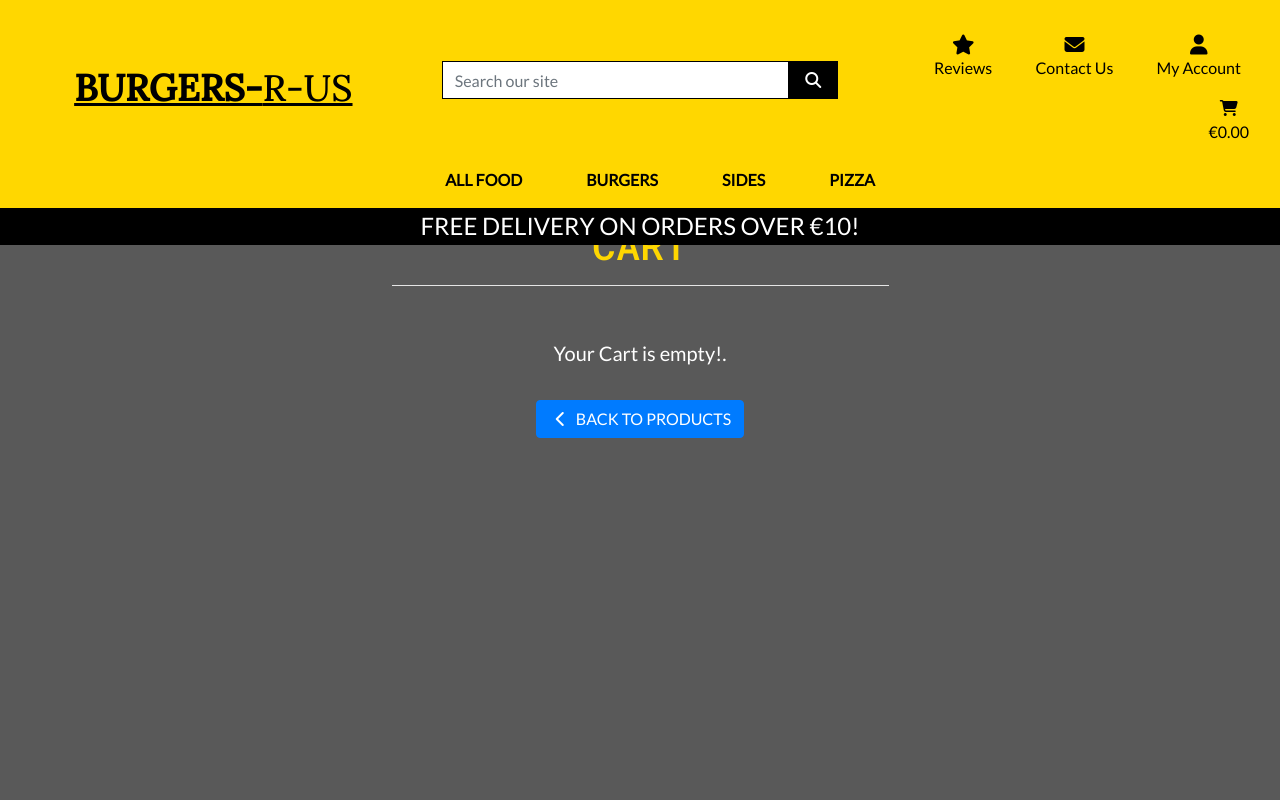
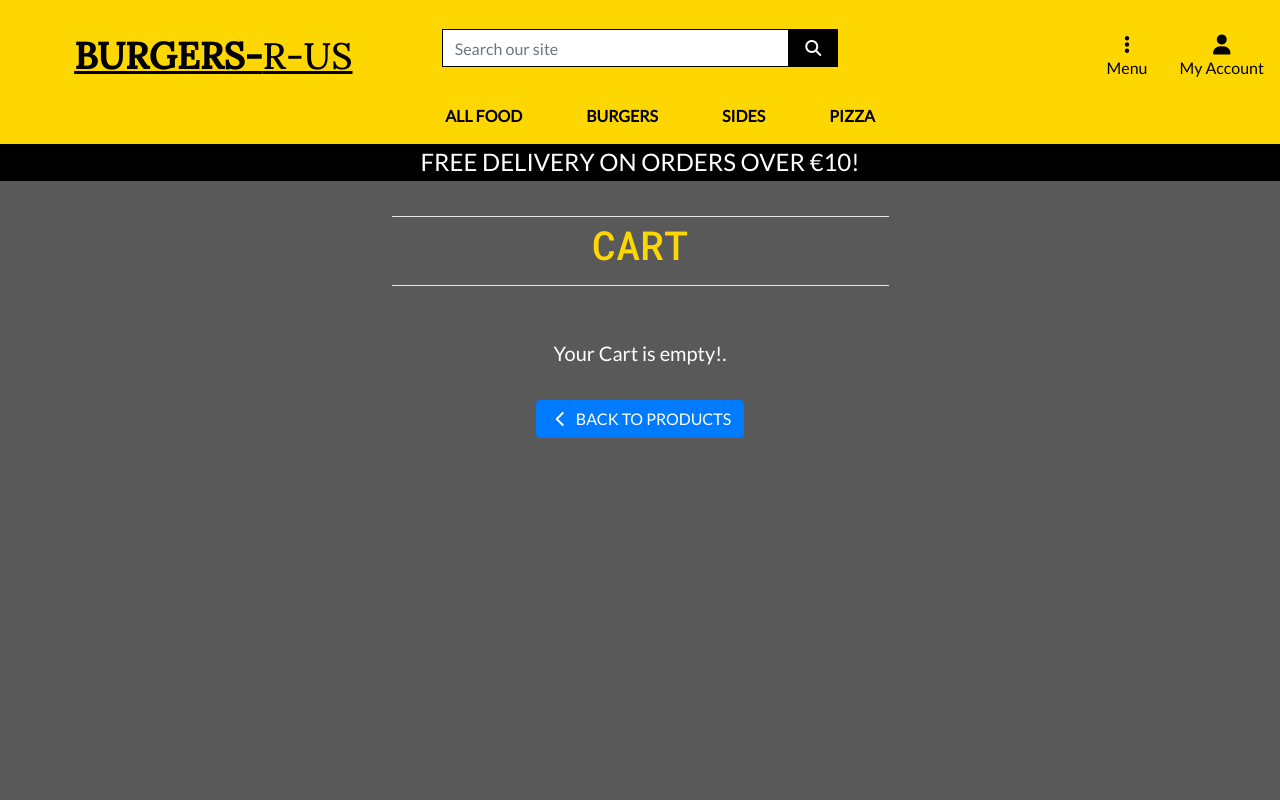
Before and after one commit to seanj06/Burgers-R-Us-P5, a Django app: page /cart/ in a window 1280 px wide. Run offline with Django 3.2, Linux system fonts and the light colour scheme; some libraries are stand-ins or nearby versions.

Commit message:
Change layout of navbar

```diff
--- a/static/css/base.css
+++ b/static/css/base.css
@@ -339,6 +339,10 @@ body {
         text-align: center;
     }
 
+    .dropdown {
+        display: none;
+    }
+
 
 }
 
--- a/templates/base.html
+++ b/templates/base.html
@@ -48,11 +48,13 @@
     <header class="container-fluid fixed-top header">
         <div id="topnav" class="row pt-lg-2 d-lg-flex">
             <div class="col-12 col-lg-4 my-auto py-1 py-lg-0 text-center">
+                <!-- Logo -->
                 <a href="{% url 'home' %}" class="nav-link">
                     <h2 class="hero-logo logo-font text-black my-0 pt-3"><strong>Burgers-</strong>R-Us</h2>
                 </a>
             </div>
             <div class="col-6 col-lg-4 my-auto py-1 py-lg-0 search-bar">
+                <!-- Search Bar -->
                 <form method="GET" action="{% url 'products' %}">
                     <div class="input-group w-100">
                         <input class="form-control border border-black rounded-0" type="text" name="q"
@@ -67,61 +69,73 @@
                     </div>
                 </form>
             </div>
-            <div class="col-12 col-lg-4 my-auto py-1 py-lg-0">
-                <ul class="list-inline list-unstyled text-center text-lg-right my-0 nav-icons">
-                    <li class="list-inline-item">
-                        <a class="text-black nav-link" href="{% url 'reviews' %}">
-                            <div class="text-center pt-3">
-                                <div><i class="fas fa-star fa-lg"></i></div>
-                                <p class="my-0">Reviews</p>
+            <div class="col-6 col-lg-4 my-auto py-1 py-lg-0">
+                <!-- Dropdown Menu for Icons -->
+                <div class="row align-items-center justify-content-end">
+                    <div class="dropdown text-center text-lg-right">
+                        <a class="text-black nav-link" href="#" id="user-options" data-toggle="dropdown"
+                            aria-haspopup="true" aria-expanded="false">
+                            <div class="text-center pt-3 dropdown">
+                                <div><i class="fas fa-ellipsis-v fa-lg"></i></div>
+                                <p class="my-0">Menu</p>
                             </div>
                         </a>
-                    </li>
-                    <li class="list-inline-item">
-                        <a class="text-black nav-link" href="{% url 'contact' %}">
-                            <div class="text-center pt-3">
-                                <div><i class="fas fa-envelope fa-lg"></i></div>
-                                <p class="my-0">Contact Us</p>
-                            </div>
-                        </a>
-                    </li>
-                    <li class="list-inline-item dropdown">
-                        <a class="text-black nav-link" href="#" id="user-options" data-toggle="dropdown"
-                            aria-haspopup="true" aria-expanded="false">
-                            <div class="text-center pt-3">
+                        <div class="dropdown-menu border-0" aria-labelledby="user-options">
+                            <!-- Reviews -->
+                            <a class="dropdown-item" href="{% url 'reviews' %}">
+                                <div class="text-center pt-3">
+                                    <div><i class="fas fa-star fa-lg"></i></div>
+                                    <p class="my-0">Reviews</p>
+                                </div>
+                            </a>
+                            <!-- Contact Us -->
+                            <a class="dropdown-item" href="{% url 'contact' %}">
+                                <div class="text-center pt-3">
+                                    <div><i class="fas fa-envelope fa-lg"></i></div>
+                                    <p class="my-0">Contact Us</p>
+                                </div>
+                            </a>
+                            <!-- Cart -->
+                            <a class="dropdown-item" href="{% url 'cart_home'%}">
+                                <div class="text-center">
+                                    <div><i class="fas fa-shopping-cart"></i></div>
+                                    <p class="my-0">
+                                        {% if grand_total %}
+                                        €{{ grand_total|floatformat:2 }}
+                                        {% else %}
+                                        €0.00
+                                        {% endif %}
+                                    </p>
+                                </div>
+                            </a>
+                        </div>
+                    </div>
+                    <div class="dropdown text-center">
+                        <a class="text-black nav-link" href="#" id="my-account" data-toggle="dropdown">
+                            <div class="text-center pt-3 dropdown">
                                 <div><i class="fas fa-user fa-lg"></i></div>
                                 <p class="my-0">My Account</p>
                             </div>
                         </a>
-                        <div class="dropdown-menu border-0" aria-labelledby="user-options">
+                        <div class="dropdown-menu border-0" aria-labelledby="my-account">
                             {% if request.user.is_authenticated %}
                             {% if request.user.is_superuser %}
+                            <!-- Product Management -->
                             <a href="{% url 'add_product' %}" class="dropdown-item">Product Management</a>
                             {% endif %}
+                            <!-- My Profile -->
                             <a href="{% url 'profile' %}" class="dropdown-item">My Profile</a>
+                            <!-- Logout -->
                             <a href="{% url 'account_logout' %}" class="dropdown-item">Logout</a>
                             {% else %}
+                            <!-- Register -->
                             <a href="{% url 'account_signup' %}" class="dropdown-item">Register</a>
+                            <!-- Login -->
                             <a href="{% url 'account_login' %}" class="dropdown-item">Login</a>
                             {% endif %}
                         </div>
-                    </li>
-                    <li class="list-inline-item">
-                        <a class="{% if grand_total %}text-info font-weight-bold{% else %}text-black{% endif %} nav-link"
-                            href="{% url 'cart_home'%}">
-                            <div class="text-center">
-                                <div><i class="fas fa-shopping-cart"></i></div>
-                                <p class="my-0">
-                                    {% if grand_total %}
-                                    €{{ grand_total|floatformat:2 }}
-                                    {% else %}
-                                    €0.00
-                                    {% endif %}
-                                </p>
-                            </div>
-                        </a>
-                    </li>
-                </ul>
+                    </div>
+                </div>
             </div>
         </div>
         <div class="row">
```
